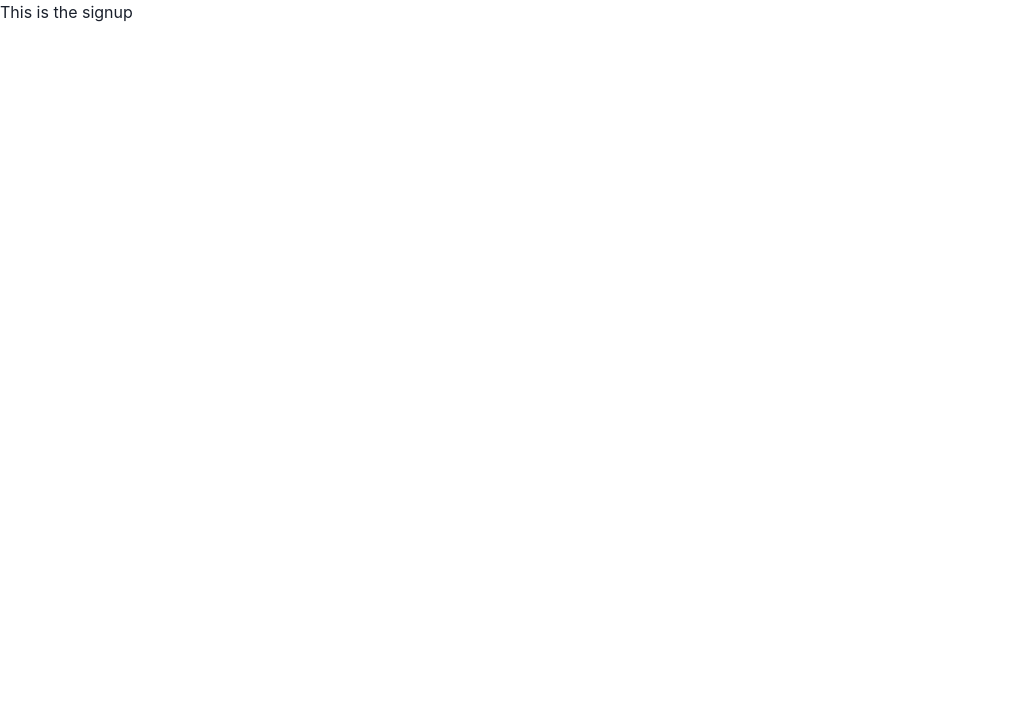
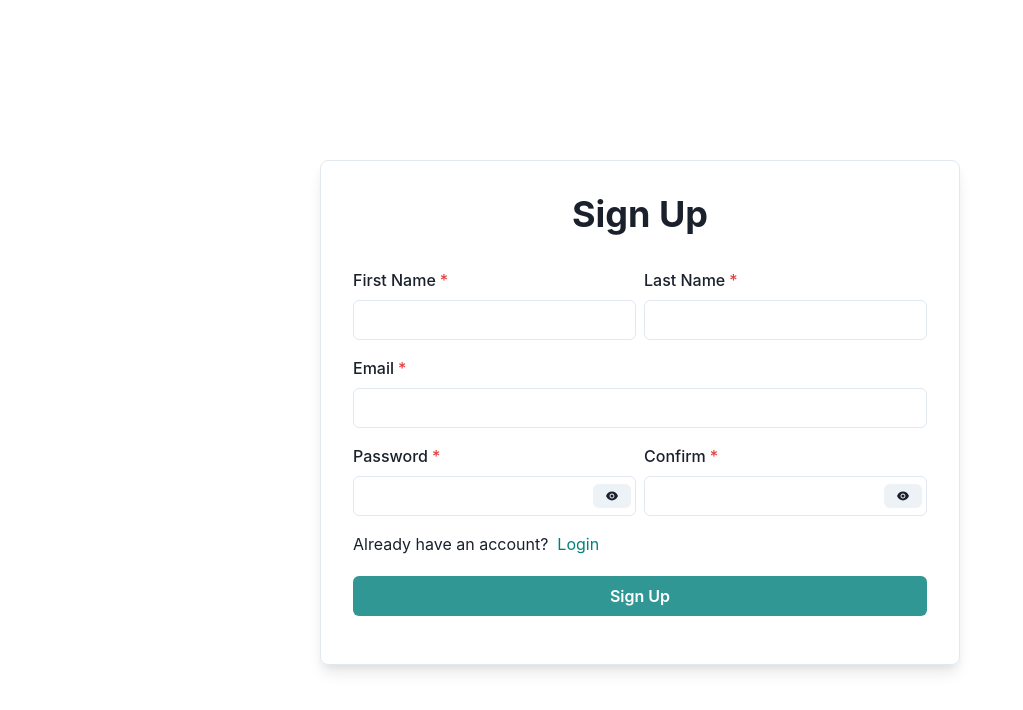
Before and after one commit to josephsegbefia/codecamp-client, a React (Vite) app: page /auth/signup in a window 1280 px wide. Shown: the top 710 px of the page, without its empty margins (0-1023 px from the left). Built offline with nearby package versions, Linux system fonts and the light colour scheme; no server answers.

Commit message:
Finish sign up form

```diff
--- a/src/App.jsx
+++ b/src/App.jsx
@@ -4,7 +4,7 @@ import { Box, Text } from '@chakra-ui/react'
 import { BrowserRouter as Router, Routes, Route, useLocation } from 'react-router-dom';
 import Home from './components/Home';
 import LoginForm from './components/auth/LoginForm';
-import Signup from './components/auth/Signup';
+import SignupForm from './components/auth/SignupForm';
 
 
 function App() {
@@ -14,7 +14,7 @@ function App() {
       <Routes>
       <Route path = '/' element = {<Home />} />
         <Route path = '/auth/login' element = {<LoginForm />} />
-        <Route path = '/auth/signup' element = {<Signup />} />
+        <Route path = '/auth/signup' element = {<SignupForm />} />
       </Routes>
     </Router>
   )
--- a/src/components/auth/LoginForm.jsx
+++ b/src/components/auth/LoginForm.jsx
@@ -1,7 +1,7 @@
 /* eslint-disable no-unused-vars */
 import { useState } from 'react';
-import { useNavigate } from 'react-router-dom'
-import { Flex, Box, Heading, FormControl, FormLabel, Input, Button, InputGroup, InputRightElement, Icon } from '@chakra-ui/react';
+import { useNavigate, Link } from 'react-router-dom'
+import { Flex, Text, Box, Heading, FormControl, FormLabel, Input, Button, InputGroup, InputRightElement, Icon } from '@chakra-ui/react';
 import { AiFillEyeInvisible } from "react-icons/ai";
 import { AiFillEye } from "react-icons/ai";
 import authService from '../../services/auth.service';
@@ -41,7 +41,7 @@ const LoginForm = () => {
 
   }
   return (
-    <Flex width = "full" align = "center" justifyContent = "center">
+    <Flex width = "full" align = "center" justifyContent = "center" mt = "10rem">
       <Box p = {8} mt = {8} width={["100%", "80%", "60%", "40%"]} borderWidth={1} borderRadius={8} boxShadow = "lg">
         <Box textAlign = "center">
           <Heading>Login</Heading>
@@ -56,7 +56,7 @@ const LoginForm = () => {
               <FormLabel>Email</FormLabel>
               <Input
                 type = "email"
-                placeholder = "danielakusevi@gmail.com"
+                placeholder = ""
                 onChange = {(e) => setEmail(e.target.value)}
                 value = {email}
               />
@@ -68,7 +68,7 @@ const LoginForm = () => {
               <InputGroup>
                 <Input
                   type = {showPassword ? "text" : "password"}
-                  placeholder = "******"
+                  placeholder = ""
                   onChange = {(e) => setPassword(e.target.value)}
                   value = {password}
                 />
@@ -79,9 +79,15 @@ const LoginForm = () => {
                 </InputRightElement>
               </InputGroup>
             </FormControl>
-
+            <Text>Don&apos;t have an account? &nbsp;
+              <Link to={"/auth/signup"} style={{color: "teal"}}>Create one</Link>
+            </Text>
+            <Text>Don&apos;t remember your password? &nbsp;
+              <Link to={"/auth/password-reset"} style={{color: "teal"}}>Reset it here</Link>
+            </Text>
             {/* Submit button */}
             <Button
+              mt={5}
               width = "full"
               type = "submit"
               colorScheme = "teal"
--- a/src/components/auth/Signup.jsx
+++ /dev/null
@@ -1,13 +0,0 @@
-
-
-import { Text } from '@chakra-ui/react';
-
-const Signup = () => {
-  return (
-    <div>
-      <Text>This is the signup</Text>
-    </div>
-  )
-}
-
-export default Signup
--- /dev/null
+++ b/src/components/auth/SignupForm.jsx
@@ -0,0 +1,171 @@
+/* eslint-disable no-unused-vars */
+import { useState } from 'react';
+import { useNavigate, Link } from 'react-router-dom'
+import { Flex, Text, Box, Heading, FormControl, FormLabel, Input, Button, InputGroup, InputRightElement, Icon, HStack } from '@chakra-ui/react';
+import { AiFillEyeInvisible } from "react-icons/ai";
+import { AiFillEye } from "react-icons/ai";
+import authService from '../../services/auth.service';
+import ErrorMessage from '../notifications/ErrorMessage';
+import SuccessMessage from '../notifications/SuccessMessage';
+
+
+
+const SignupForm = () => {
+  // Form State
+  const [firstName, setFirstName] = useState("");
+  const [lastName, setLastName] = useState("");
+  const [email, setEmail] = useState("");
+  const [password, setPassword] = useState("");
+  const [repeatPassword, setRepeatPassword] = useState("");
+  const [showPassword, setShowPassword] = useState(false);
+  const [showRepeatPassword, setShowRepeatPassword] = useState(false)
+
+  // Error & success State
+  const [error, setError] = useState('');
+  const [success, setSuccess] = useState('');
+  // Loading state
+  const [isLoading, setIsLoading] = useState(false);
+
+  const navigate = useNavigate();
+
+
+  const handlePasswordVisibility = () => setShowPassword(!showPassword);
+  const handleRepeatPasswordVisibility = () => setShowRepeatPassword(!showRepeatPassword);
+
+  const handleSignup = (e) => {
+    e.preventDefault();
+    if(password !== repeatPassword){
+      setError("Please set matching password");
+      return;
+    }
+
+    setIsLoading(true);
+    const requestBody = {firstName, lastName, email, password};
+    authService.signup(requestBody)
+      .then((response) => {
+        setIsLoading(false);
+        setSuccess("Please verify your account. A verification email has been sent to your email");
+        setEmail("");
+        setPassword("");
+        setRepeatPassword("");
+        setFirstName("");
+        setLastName("")
+        setShowPassword(false);
+        setShowRepeatPassword(false);
+
+        // navigate('/auth/login');
+      })
+      .catch((error) => {
+        setIsLoading(false);
+        setError(error.response.data.message);
+        setEmail("");
+        setPassword("");
+        setRepeatPassword("");
+        setFirstName("");
+        setLastName("")
+        setShowPassword(false);
+        setShowRepeatPassword(false);
+      })
+  }
+
+
+  return (
+    <Flex width = "full" align = "center" justifyContent = "center" mt = "8rem">
+      <Box p = {8} mt = {8} width={["100%", "80%", "60%", "50%"]} borderWidth={1} borderRadius={8} boxShadow = "lg">
+        <Box textAlign = "center">
+          <Heading mb={8}>Sign Up</Heading>
+        </Box>
+        <Box my = {4} textAlign = "left">
+          <form onSubmit={handleSignup}>
+
+            {error && <ErrorMessage message = {error} />}
+            {success && <SuccessMessage message = {success} />}
+            <HStack>
+              <FormControl isRequired mb = {4}>
+                <FormLabel>First Name</FormLabel>
+                <Input
+                  type = "text"
+                  placeholder = ""
+                  onChange = {(e) => setFirstName(e.target.value)}
+                  value = {firstName}
+                />
+              </FormControl>
+
+              <FormControl isRequired mb = {4}>
+                <FormLabel>Last Name</FormLabel>
+                <Input
+                  type = "text"
+                  placeholder = ""
+                  onChange = {(e) => setLastName(e.target.value)}
+                  value = {lastName}
+                />
+              </FormControl>
+            </HStack>
+
+            <FormControl isRequired mb = {4}>
+              <FormLabel>Email</FormLabel>
+              <Input
+                type = "email"
+                placeholder = ""
+                onChange = {(e) => setEmail(e.target.value)}
+                value = {email}
+              />
+            </FormControl>
+
+            <HStack>
+              <FormControl isRequired mb = {4}>
+                <FormLabel>Password</FormLabel>
+                <InputGroup>
+                  <Input
+                    type = {showPassword ? "text" : "password"}
+                    placeholder = ""
+                    onChange = {(e) => setPassword(e.target.value)}
+                    value = {password}
+                  />
+                  <InputRightElement width = "3rem">
+                    <Button h = "1.5rem" size = "sm" onClick = {handlePasswordVisibility}>
+                      {showPassword ? <Icon as = {AiFillEyeInvisible} /> : <Icon as = {AiFillEye} />}
+                    </Button>
+                  </InputRightElement>
+                </InputGroup>
+              </FormControl>
+
+              <FormControl isRequired mb = {4}>
+                <FormLabel>Confirm</FormLabel>
+                <InputGroup>
+                  <Input
+                    type = {showRepeatPassword ? "text" : "password"}
+                    placeholder = ""
+                    onChange = {(e) => setRepeatPassword(e.target.value)}
+                    value = {repeatPassword}
+                  />
+                  <InputRightElement width = "3rem">
+                    <Button h = "1.5rem" size = "sm" onClick = {handleRepeatPasswordVisibility}>
+                      {showRepeatPassword ? <Icon as = {AiFillEyeInvisible} /> : <Icon as = {AiFillEye} />}
+                    </Button>
+                  </InputRightElement>
+                </InputGroup>
+              </FormControl>
+            </HStack>
+            <Text>Already have an account? &nbsp;
+              <Link to={"/auth/login"} style={{color: "teal"}}>Login</Link>
+            </Text>
+            <Button
+              mt={5}
+              width = "full"
+              type = "submit"
+              colorScheme = "teal"
+              variant = "solid"
+               _hover = {{bg: "white", border: "1px solid teal", color: "teal"}}
+               isLoading = {isLoading}
+            >
+              Sign Up
+            </Button>
+          </form>
+        </Box>
+      </Box>
+    </Flex>
+  )
+}
+
+export default SignupForm
--- /dev/null
+++ b/src/components/notifications/SuccessMessage.jsx
@@ -0,0 +1,16 @@
+/* eslint-disable react/prop-types */
+/* eslint-disable no-unused-vars */
+import { Box, AlertIcon, AlertDescription, Alert } from '@chakra-ui/react';
+
+const SuccessMessage = ({ message }) => {
+  return (
+    <Box my = {4}>
+      <Alert status = "success" borderRadius = {4}>
+        <AlertIcon />
+        <AlertDescription>{message}</AlertDescription>
+      </Alert>
+    </Box>
+  )
+}
+
+export default SuccessMessage;
```
